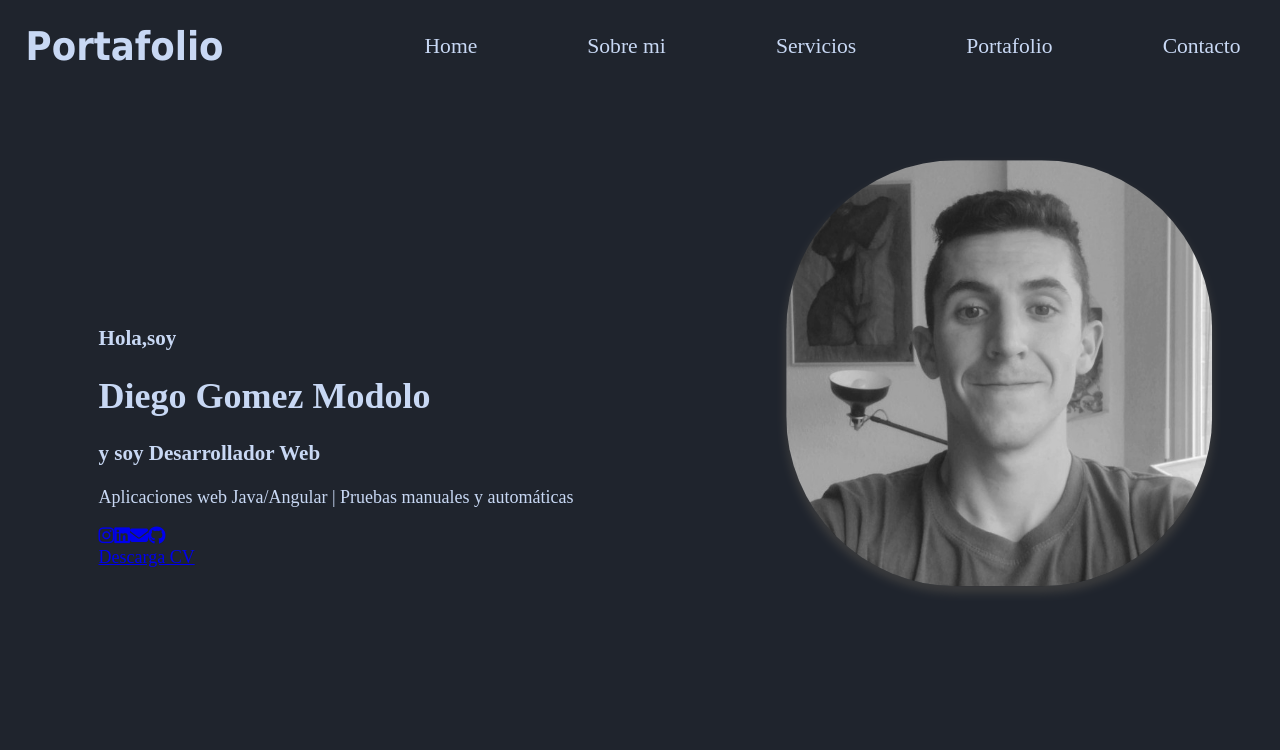
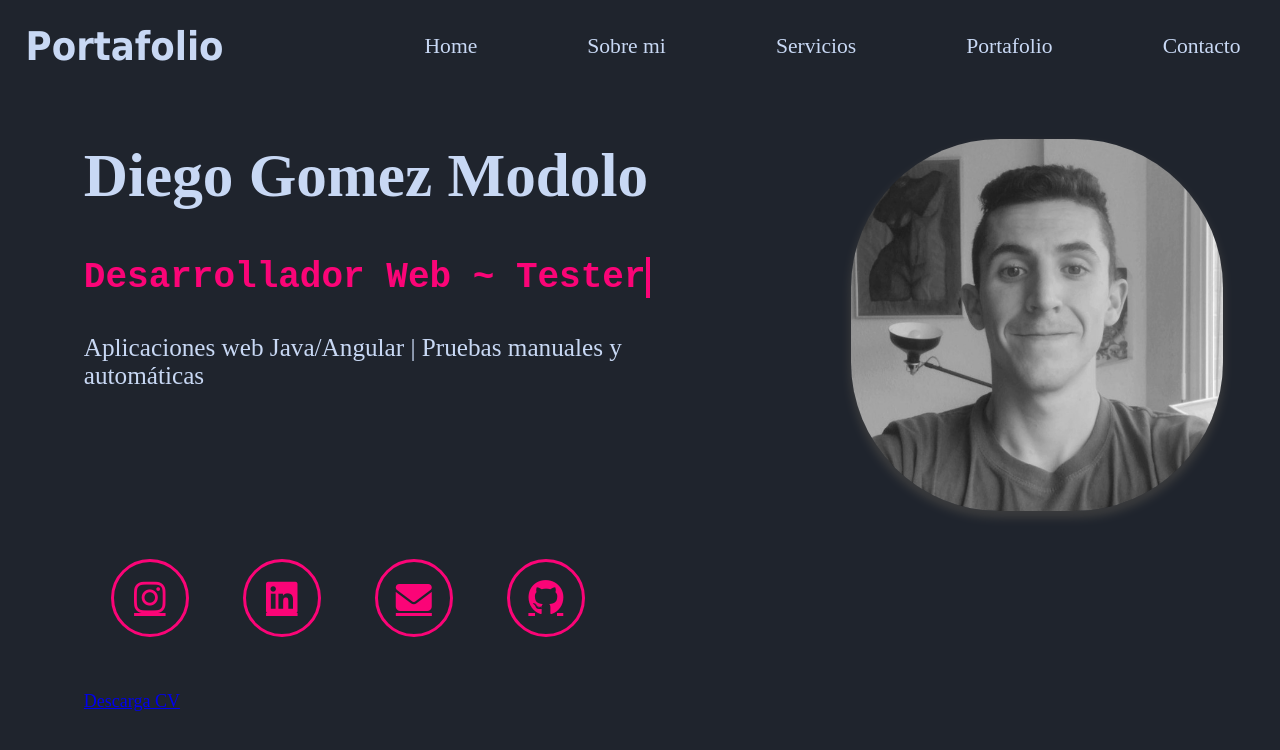
Before and after one commit to Dieote/portfolio-personal, an Angular app: page / in a window 1280 px wide. Shown: the top 750 px of the page. Built offline with nearby package versions, Linux system fonts and the light colour scheme.

Commit message:
Estilos Home imagen s efecto escritura

```diff
--- a/src/app/components/home/home.component.css
+++ b/src/app/components/home/home.component.css
@@ -1,11 +1,25 @@
 .section{
   min-height: 100vh;
-  padding: 40px 6% 2rem;
+  padding: 20px 6% 2rem;
 }
 .home{
     display: flex;
     justify-content: center;
     align-items: center;
+}
+.home-content h3{
+  font-size: 2.0rem;
+  font-weight: 700;
+}
+
+.home-content h1 {
+  font-size: 3.4rem;
+  font-weight: 600;
+  line-height: 1.3;
+  margin-top: 15%;
+}
+.home-content p {
+  font-size: 1.4rem;
 }
 img{
   width: 70%;
@@ -20,3 +34,42 @@ img{
 img:hover{
   filter: grayscale(0%);
 }
+.social-media a {
+  display: inline-flex;
+  justify-content: center;
+  align-items: center;
+  width: 4rem;
+  height: 4rem;
+  background: transparent;
+  border: .2rem solid var(--main-color);
+  border-radius: 50%;
+  font-size: 2rem;
+  color: var(--main-color);
+  margin: 8rem 1.5rem 3rem;
+}
+.social-media a:hover{
+  background: var(--main-color);
+  color: var(--second-bg-color);
+  box-shadow: 0 0 1 var(--main-color);
+}
+/* maquina escribir */
+  span {
+    display: block;
+    font-family: monospace;
+    white-space: nowrap;
+    border-right: 4px solid;
+    width: 26ch;
+    color: var(--main-color);
+
+    animation: typing 2s steps(26), blink .5s infinite step-end alternate;
+    overflow:hidden;
+    }
+
+    @keyFrames typing {
+
+    from { width: 0}
+    }
+
+    @keyFrames blink {
+     50% { border-color: transparent}
+    }
--- a/src/app/components/home/home.component.html
+++ b/src/app/components/home/home.component.html
@@ -1,11 +1,9 @@
 <div class="section">
   <div class="home" id="home">
     <div class="home-content">
-      <h3>Hola,soy</h3>
       <h1>Diego Gomez Modolo</h1>
-      <h3>y soy <span> Desarrollador Web</span></h3>
+      <h3><span> Desarrollador Web ~ Tester</span></h3>
       <p>Aplicaciones web Java/Angular | Pruebas manuales y automáticas</p>
-
       <div class="social-media">
         <a href="https://www.instagram.com/gomito_gome/" target="_blank"
           ><i class="fab fa-instagram"></i
--- a/src/app/components/home/home.component.ts
+++ b/src/app/components/home/home.component.ts
@@ -1,10 +1,9 @@
-import { Component } from '@angular/core';
+import { Component, ViewEncapsulation } from '@angular/core';
 
 @Component({
   selector: 'app-home',
   templateUrl: './home.component.html',
-  styleUrls: ['./home.component.css']
+  styleUrls: ['./home.component.css'],
+  encapsulation: ViewEncapsulation.None,
 })
-export class HomeComponent {
-
-}
+export class HomeComponent {}
--- a/src/styles.css
+++ b/src/styles.css
@@ -1,4 +1,5 @@
 @import '~@fortawesome/fontawesome-free/css/all.css';
+@import url("https://fonts.googleapis.com/css2?family=Inter&display=swap");
 
 :root {
   --bg-color: #1f242d;
```
